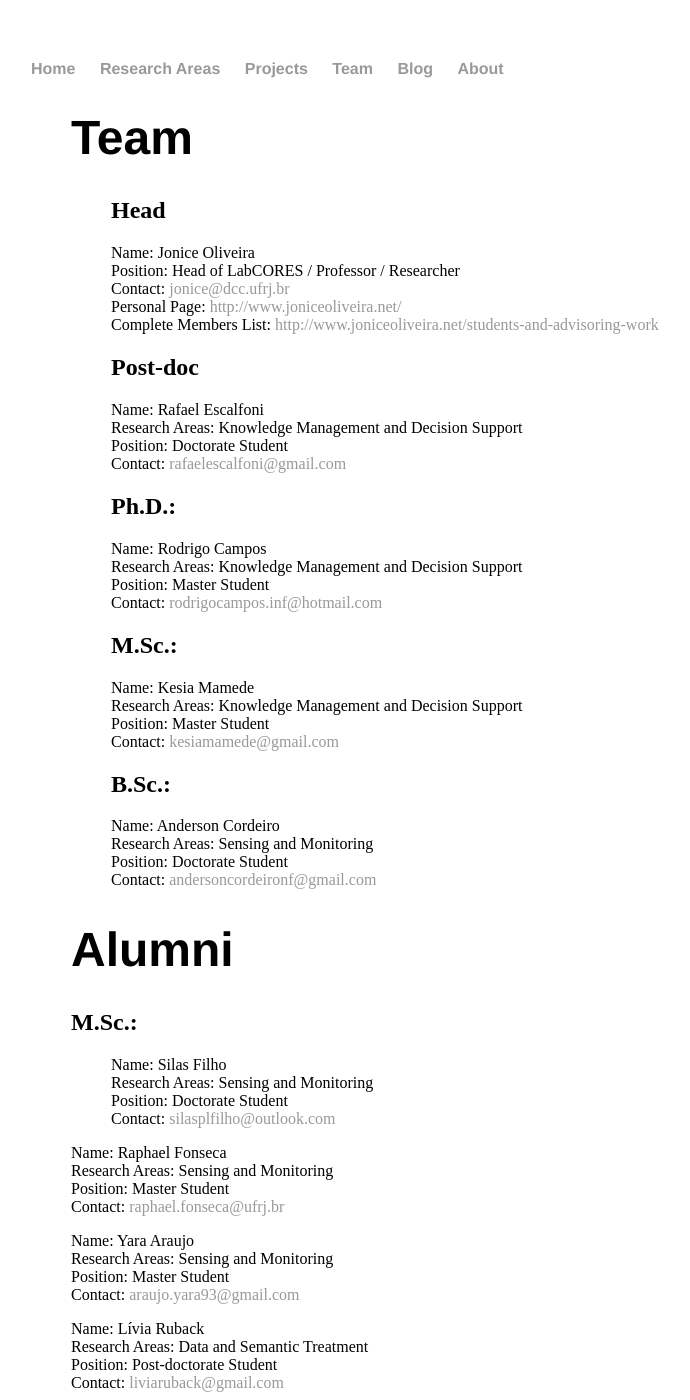
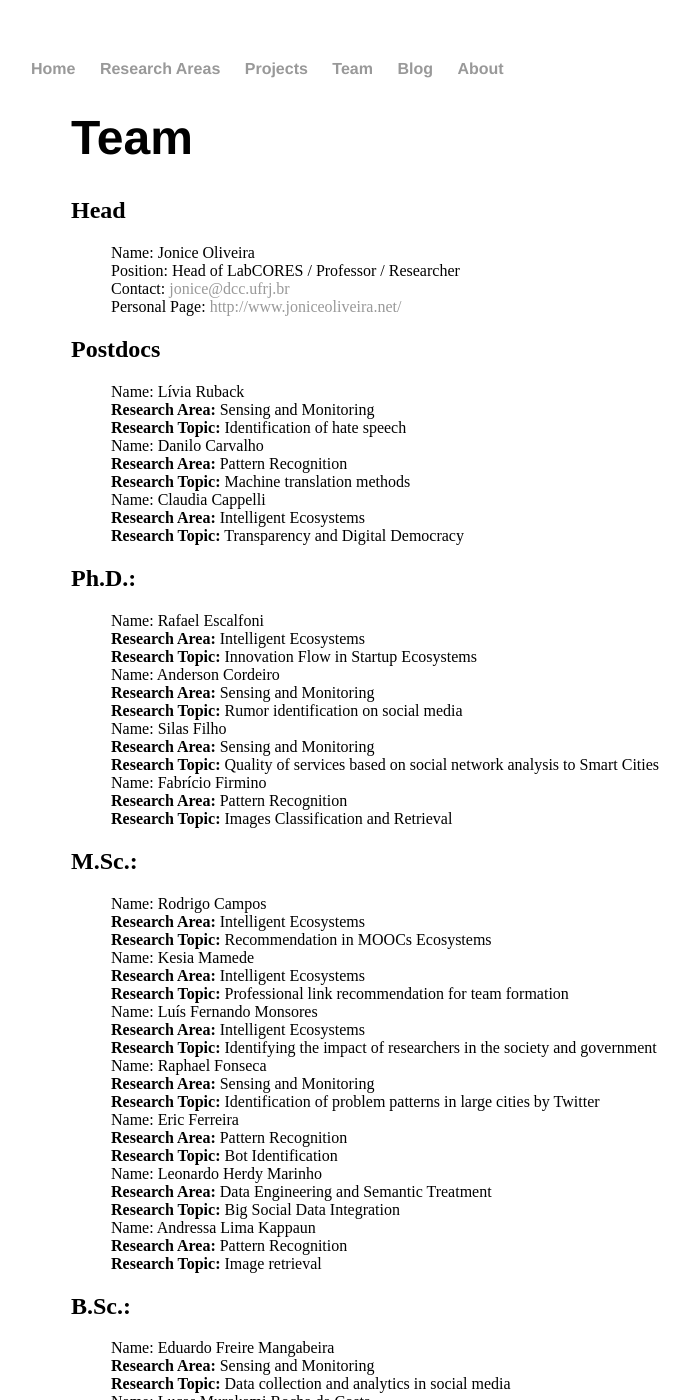
Before and after one commit to labcores/labcores.github.io, a Jekyll site: the page built from team/index.html, in a window 1280 px wide and 1400 px high. Shown: the whole window, without its empty margins (161-851 px from the left). Built offline with Jekyll 4.4.1, drawn with Linux system fonts in a browser that asks for light colours; some of the changed text lies outside the part shown.

Commit message:
labcores-site-v1.0: team page updated

```diff
--- a/team/index.html
+++ b/team/index.html
@@ -5,106 +5,155 @@ title: Social Computing and Social Network Analysis Laboratory
 <div class="team">
 	<ul>
 		<li><h1>Team</h1></li>
-			<ul name="jonice"><h2>Head</h2>
+			<li><h2>Head</h2></li>
+			<ul name="jonice">
 				<li>Name: Jonice Oliveira</li>
 				<li>Position: Head of LabCORES / Professor / Researcher</li>
 				<li>Contact: <a href="mailto:jonice@dcc.ufrj.br">jonice@dcc.ufrj.br</a></li>
 				<li>Personal Page: <a href="http://www.joniceoliveira.net/">http://www.joniceoliveira.net/</a></li>
 			</ul>
+
+			<li><h2>Postdocs</h2></li>
+
+			<ul>
+				<li>Name: Lívia Ruback</li>
+				<li><b>Research Area:</b> Sensing and Monitoring</li>
+				<li><b>Research Topic:</b> Identification of hate speech</li>
+				<!--<li>Contact: <a href="mailto:liviaruback@gmail.com">liviaruback@gmail.com</a></li>-->
+			</ul>
+			<ul>
+				<li>Name: Danilo Carvalho</li>
+				<li><b>Research Area:</b> Pattern Recognition</li>
+				<li><b>Research Topic:</b> Machine translation methods</li>
+			</ul>
+			<ul>
+				<li>Name: Claudia Cappelli</li>
+				<li><b>Research Area:</b> Intelligent Ecosystems</li>
+				<li><b>Research Topic:</b> Transparency and Digital Democracy</li>
+			</ul>
+
+			<li><h2>Ph.D.:</h2></li>
+
+			<ul>
+				<li>Name: Rafael Escalfoni</li>
+				<li><b>Research Area:</b> Intelligent Ecosystems</li>
+				<li><b>Research Topic:</b> Innovation Flow in Startup Ecosystems</li>
+				<!--<li>Contact: <a href="mailto:rafaelescalfoni@gmail.com">rafaelescalfoni@gmail.com</a></li>-->
+			</ul>
+
+			<ul>
+				<li>Name: Anderson Cordeiro</li>
+				<li><b>Research Area:</b> Sensing and Monitoring</li>
+				<li><b>Research Topic:</b> Rumor identification on social media</li>
+				<!--<li>Contact: <a href="mailto:andersoncordeironf@gmail.com">andersoncordeironf@gmail.com</a></li>-->
+			</ul>
+
+			<ul>
+				<li>Name: Silas Filho</li>
+				<li><b>Research Area:</b> Sensing and Monitoring</li>
+				<li><b>Research Topic:</b> Quality of services based on social network analysis to Smart Cities</li>
+				<!--<li>Contact: <a href="mailto:silasplfilho@outlook.com">silasplfilho@outlook.com </a></li>-->
+			</ul>
+
+			<ul>
+				<li>Name: Fabrício Firmino</li>
+				<li><b>Research Area:</b> Pattern Recognition</li>
+				<li><b>Research Topic:</b> Images Classification and Retrieval</li>
+				<!--<li>Contact: <a href="mailto:firminodefaria@gmail.com">firminodefaria@gmail.com</a></li>-->
+			</ul>
+
+			<li><h2>M.Sc.:</h2></li>
+
+			<ul>
+				<li>Name: Rodrigo Campos </li>
+				<li><b>Research Area:</b> Intelligent Ecosystems</li>
+				<li><b>Research Topic:</b> Recommendation in MOOCs Ecosystems</li>
+				<!--<li>Contact: <a href="mailto:rodrigocampos.inf@hotmail.com">rodrigocampos.inf@hotmail.com</a></li>-->
+			</ul>
+
+			<ul>
+				<li>Name: Kesia Mamede</li>
+				<li><b>Research Area:</b> Intelligent Ecosystems</li>
+				<li><b>Research Topic:</b> Professional link recommendation for team formation</li>
+				<!--<li>Contact: <a href="mailto:kesiamamede@gmail.com">kesiamamede@gmail.com</a></li>-->
+			</ul>
+
+			<ul>
+				<li>Name: Luís Fernando Monsores</li>
+				<li><b>Research Area:</b> Intelligent Ecosystems</li>
+				<li><b>Research Topic:</b> Identifying the impact of researchers in the society and government</li>
+				<!--<li>Contact: <a href="mailto:luisfmpm@gmail.com">luisfmpm@gmail.com</a></li>-->
+			</ul>
+
+			<ul>
+				<li>Name: Raphael Fonseca</li>
+				<li><b>Research Area:</b> Sensing and Monitoring</li>
+				<li><b>Research Topic:</b> Identification of problem patterns in large cities by Twitter</li>
+				<!--<li>Contact: <a href="mailto:raphael.fonseca@ufrj.br">raphael.fonseca@ufrj.br</a></li>-->
+			</ul>
+
+			<ul>
+				<li>Name: Eric Ferreira</li>
+				<li><b>Research Area:</b> Pattern Recognition</li>
+				<li><b>Research Topic:</b> Bot Identification</li>
+				<!--<li>Contact: <a href="mailto:eric_santos6@hotmail.com">eric_santos6@hotmail.com </a></li>-->
+			</ul>
+
+			<ul>
+				<li>Name: Leonardo Herdy Marinho</li>
+				<li><b>Research Area:</b> Data Engineering and Semantic Treatment</li>
+				<li><b>Research Topic:</b> Big Social Data Integration</li>
+			</ul>
+
+			<ul>
+				<li>Name: Andressa Lima Kappaun</li>
+				<li><b>Research Area:</b> Pattern Recognition</li>
+				<li><b>Research Topic:</b> Image retrieval</li>
+			</ul>
+
+			<li><h2>B.Sc.:</h2></li>
+
+			<ul>
+				<li>Name: Eduardo Freire Mangabeira</li>
+				<li><b>Research Area:</b> Sensing and Monitoring</li>
+				<li><b>Research Topic:</b> Data collection and analytics in social media</li>
+			</ul>
+
+			<ul>
+				<li>Name: Lucas Murakami Rocha da Costa</li>
+				<li><b>Research Area:</b> Pattern Recognition</li>
+				<li><b>Research Topic:</b> Fake news identification</li>
+			</ul>
+
+			<ul>
+				<li>Name: Marcos Paulo Moraes</li>
+				<li><b>Research Area:</b> Pattern Recognition</li>
+				<li><b>Research Topic:</b> Comparison of text patterns between fake and true news</li>
+			</ul>
+
+		</ul>
+		<ul>
+			<li><h1>Alumni</h1></li>
+
+				<li><h2>M.Sc.:</h2></li>
+
+				<ul>
+					<li>Name: Fabio Rangel</li>
+					<li><b>Research Area:</b> Pattern Recognition</li>
+					<li><b>Research Topic:</b> WiSARD for Opinion Mining in Nonstationary Environments</li>
+					<!--<li>Contact: <a href="mailto:fabiorangel@ufrj.br">fabiorangel@ufrj.br</a></li>-->
+				</ul>
+				<ul>
+					<li>Name: José Guilherme Mayworm</li>
+					<li><b>Research Area:</b> Sensing and Monitoring</li>
+					<li><b>Research Topic:</b> Optimization of knowledge dissemination on P2P networks</li>
+					<!--<li>Contact: <a href="mailto:jgmayworm@gmail.com">jgmayworm@gmail.com</a></li>-->
+				</ul>
+
+			</ul>
 			<ul>
 				<li>Complete Members List: <a href="http://www.joniceoliveira.net/students-and-advisoring-work">http://www.joniceoliveira.net/students-and-advisoring-work</a></li>
 			</ul>
-			<ul><h2>Post-doc</h2>
-				<li>Name: Rafael Escalfoni</li>
-				<li>Research Areas: Knowledge Management and Decision Support </li>
-				<li>Position: Doctorate Student</li>
-				<li>Contact: <a href="mailto:rafaelescalfoni@gmail.com">rafaelescalfoni@gmail.com</a></li>
-			</ul>
-			<ul><h2>Ph.D.:</h2>
-				<li>Name: Rodrigo Campos </li>
-				<li>Research Areas: Knowledge Management and Decision Support </li>
-				<li>Position: Master Student</li>
-				<li>Contact: <a href="mailto:rodrigocampos.inf@hotmail.com">rodrigocampos.inf@hotmail.com</a></li>
-			</ul>
-			<ul><h2>M.Sc.:</h2>
-				<li>Name: Kesia Mamede</li>
-				<li>Research Areas: Knowledge Management and Decision Support </li>
-				<li>Position: Master Student</li>
-				<li>Contact: <a href="mailto:kesiamamede@gmail.com">kesiamamede@gmail.com</a></li>
-			</ul>
-			<ul><h2>B.Sc.:</h2>
-				<li>Name: Anderson Cordeiro</li>
-				<li>Research Areas: Sensing and Monitoring </li>
-				<li>Position: Doctorate Student</li>
-				<li>Contact: <a href="mailto:andersoncordeironf@gmail.com">andersoncordeironf@gmail.com</a></li>
-			</ul>
-		</ul>
-			<ul>
-				<li>
-					<h1>Alumni</h1>
-				</li>
-				<li><h2>M.Sc.:</h2></li>
-				<ul>
-					<li>Name: Silas Filho</li>
-					<li>Research Areas: Sensing and Monitoring </li>
-					<li>Position: Doctorate Student</li>
-					<li>Contact: <a href="mailto:silasplfilho@outlook.com">silasplfilho@outlook.com </a></li>
-				</ul>
-			</ul>
-			<ul>
-				<li>Name: Raphael Fonseca</li>
-				<li>Research Areas: Sensing and Monitoring </li>
-				<li>Position: Master Student</li>
-				<li>Contact: <a href="mailto:raphael.fonseca@ufrj.br">raphael.fonseca@ufrj.br</a></li>
-			</ul>
-			<ul>
-				<li>Name: Yara Araujo</li>
-				<li>Research Areas: Sensing and Monitoring </li>
-				<li>Position: Master Student</li>
-				<li>Contact: <a href="mailto:araujo.yara93@gmail.com">araujo.yara93@gmail.com</a></li>
-			</ul>
-			<ul>
-				<li>Name: Lívia Ruback</li>
-				<li>Research Areas: Data and Semantic Treatment </li>
-				<li>Position: Post-doctorate Student</li>
-				<li>Contact: <a href="mailto:liviaruback@gmail.com">liviaruback@gmail.com</a></li>
-			</ul>
-			<ul>
-				<li>Name: Fabrício Firmino</li>
-				<li>Research Areas: Pattern Recognition </li>
-				<li>Position: Doctorate Student</li>
-				<li>Contact: <a href="mailto:firminodefaria@gmail.com">firminodefaria@gmail.com</a></li>
-			</ul>
-			<ul>
-				<li>Name: Eric Ferreira</li>
-				<li>Research Areas: Pattern Recognition </li>
-				<li>Position: Master Student</li>
-				<li>Contact: <a href="mailto:eric_santos6@hotmail.com">eric_santos6@hotmail.com </a></li>
-			</ul>
-			<ul>
-				<li>Name: Fabio Rangel</li>
-				<li>Research Areas: Pattern Recognition </li>
-				<li>Position: Master in Informatics</li>
-				<li>Contact: <a href="mailto:fabiorangel@ufrj.br">fabiorangel@ufrj.br</a></li>
-			</ul>
-			<ul>
-				<li>Name: José Guilherme Mayworm</li>
-				<li>Research Areas: Sensing and Monitoring </li>
-				<li>Position: Master in Informatics</li>
-				<li>Contact: <a href="mailto:jgmayworm@gmail.com">jgmayworm@gmail.com</a></li>
-			</ul>
-			<ul>
-				<li>Name: Fernanda Alves</li>
-				<li>Research Areas: Sensing and Monitoring </li>
-				<li>Position: Master Student </li>
-				<li>Contact: <a href="mailto:monitore.falves@gmail.com">monitore.falves@gmail.com</a></li>
-			</ul>
-			<ul>
-				<li>Name: Luís Fernando Monsores</li>
-				<li>Research Areas: Knowledge Management and Decision Support </li>
-				<li>Position: Master Student </li>
-				<li>Contact: <a href="mailto:luisfmpm@gmail.com">luisfmpm@gmail.com</a></li>
-			</ul>-->
 	</ul>
 
 </div><!-- /.blurb -->
```
